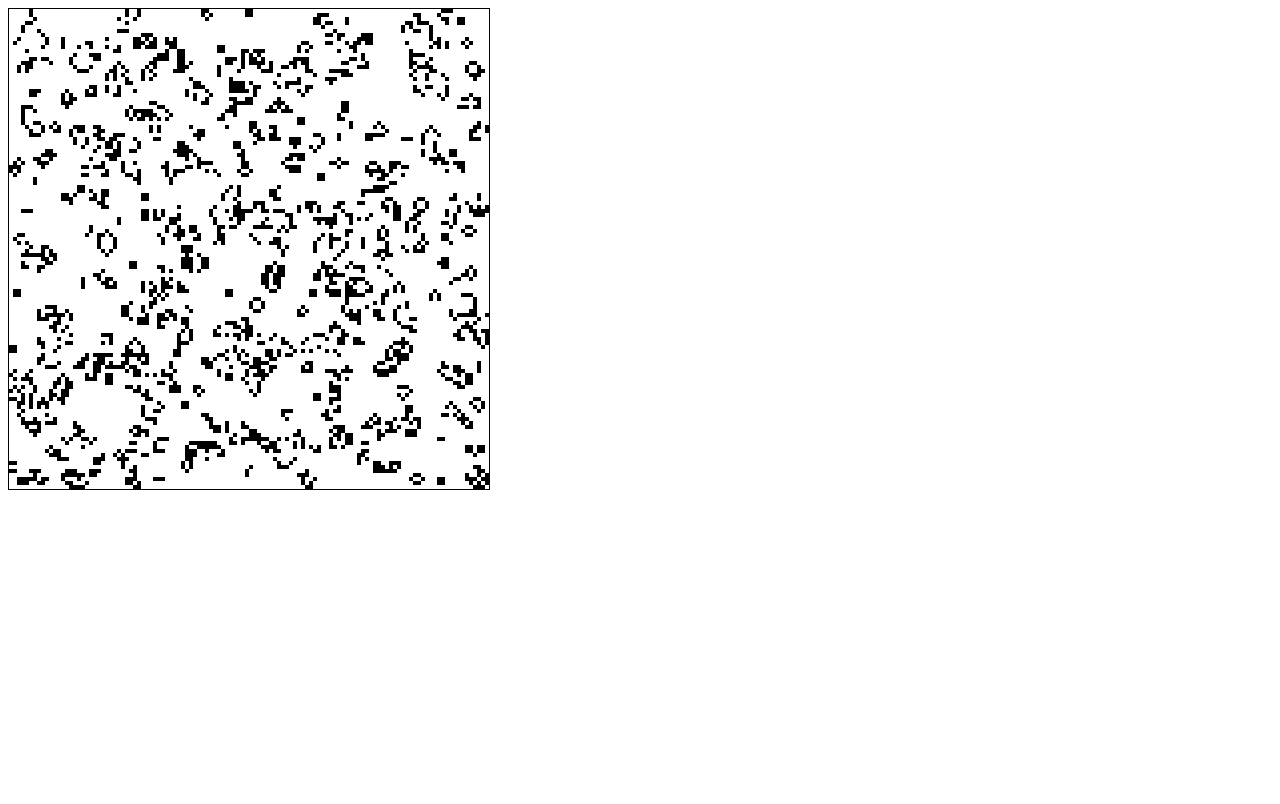
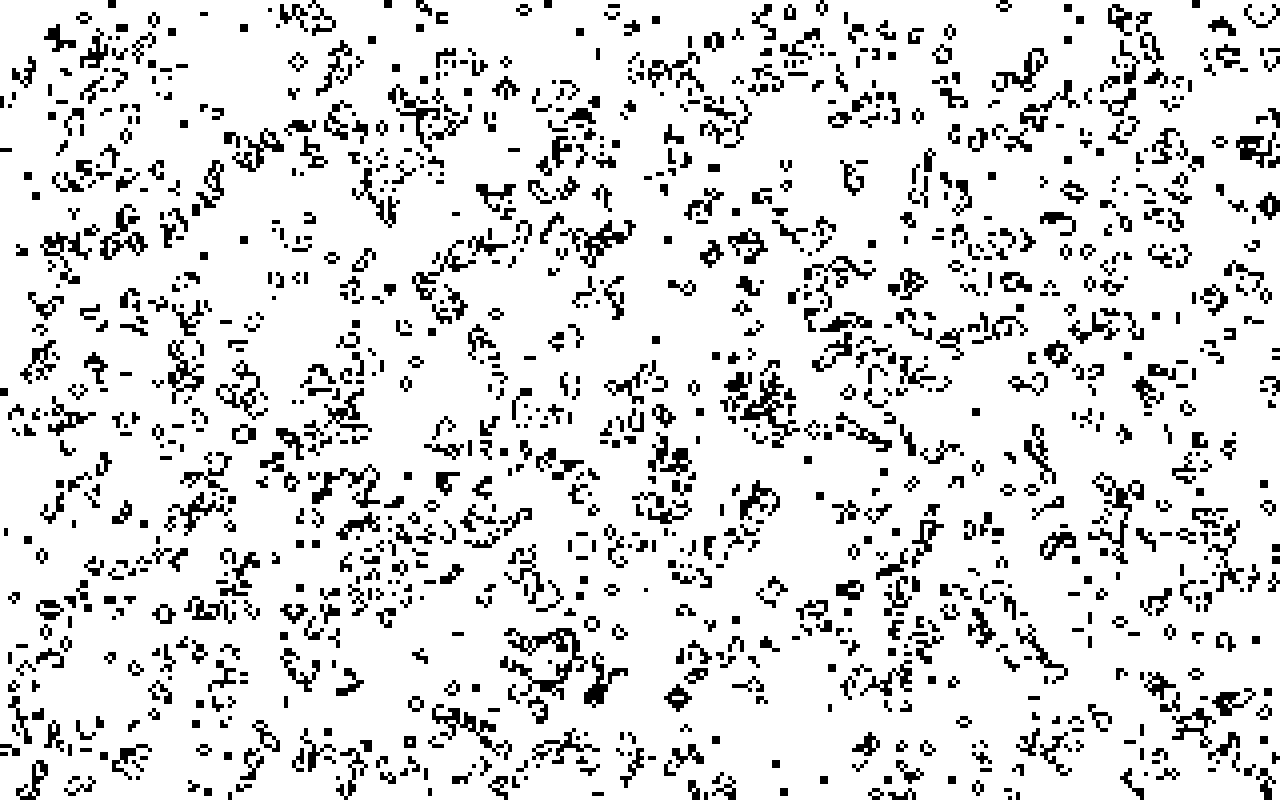
Before and after one commit to ellsclytn/conways-game-of-life, a website built with webpack: page src/index.ejs in a window 1280 px wide. Built offline with nearby package versions, Linux system fonts and the light colour scheme.

Commit message:
Fullscreen, increase tick rate

```diff
--- a/src/board/index.js
+++ b/src/board/index.js
@@ -1,4 +1,4 @@
-const { WIDTH, HEIGHT } = require('../constants')
+const { SCALE } = require('../constants')
 
 const createBoardArray = (width, height) => (
   Array(width).fill(
@@ -7,8 +7,8 @@ const createBoardArray = (width, height) => (
 )
 
 const createInitialBoard = (
-  width = WIDTH,
-  height = HEIGHT
+  width = Math.floor(window.innerWidth / SCALE),
+  height = Math.floor(window.innerHeight / SCALE)
 ) => (
   createBoardArray(width, height).map((column) => (
     column.map((cell) => (
--- a/src/constants.js
+++ b/src/constants.js
@@ -1,5 +1,3 @@
 module.exports = {
-  WIDTH: 120,
-  HEIGHT: 120,
   SCALE: 4
 }
--- a/src/index.ejs
+++ b/src/index.ejs
@@ -4,8 +4,8 @@
     <meta http-equiv="Content-type" content="text/html; charset=utf-8"/>
     <title>Conway's Game of JS</title>
     <style>
-      #lifeBoard {
-        border: 1px solid black;
+      body {
+        margin: 0;
       }
     </style>
   </head>
--- a/src/index.js
+++ b/src/index.js
@@ -11,4 +11,4 @@ renderBoard(board)
 setInterval(() => {
   board = tick(board)
   renderBoard(board)
-}, 500)
+}, 200)
--- a/src/render/index.js
+++ b/src/render/index.js
@@ -1,8 +1,12 @@
-const { SCALE, WIDTH, HEIGHT } = require('../constants')
-const canvas = document.getElementById('lifeBoard').getContext('2d')
+const { SCALE } = require('../constants')
+const canvasElement = document.getElementById('lifeBoard')
+const canvas = canvasElement.getContext('2d')
+
+canvasElement.setAttribute('width', window.innerWidth)
+canvasElement.setAttribute('height', window.innerHeight)
 
 module.exports = (board) => {
-  canvas.clearRect(0, 0, WIDTH * SCALE, HEIGHT * SCALE)
+  canvas.clearRect(0, 0, window.innerWidth, window.innerHeight)
 
   return board.map((column, x) => (
     column.map((cell, y) => {
```
